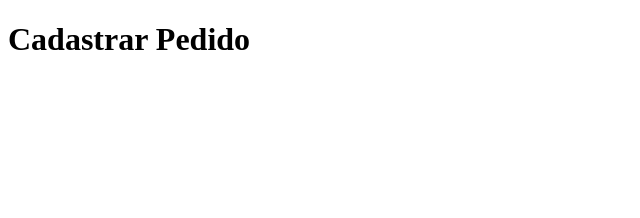
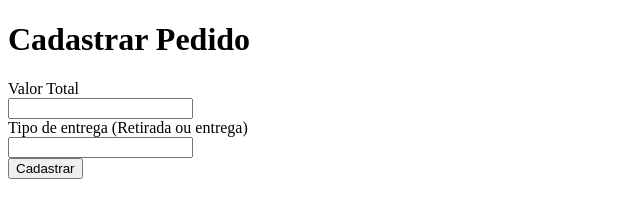
Before and after one commit to DiegoPlaninscheck/At_Node04, a website: page public/cadastrar_pedido/index.html in a window 1280 px wide. Shown: the whole page, without its empty margins (0-640 px from the left). Drawn offline with Linux system fonts and the light colour scheme.

Commit message:
feat: iniciando para cadastrar pedido

```diff
--- a/public/cadastrar_pedido/index.html
+++ b/public/cadastrar_pedido/index.html
@@ -1,12 +1,33 @@
 <!DOCTYPE html>
 <html lang="pt">
+
 <head>
   <meta charset="UTF-8" />
   <meta http-equiv="X-UA-Compatible" content="IE=edge" />
   <meta name="viewport" content="width=device-width, initial-scale=1.0" />
   <title>Cadastrar Pedido</title>
 </head>
+
 <body>
   <h1>Cadastrar Pedido</h1>
+
+  <form class="forms" action="/cadastrar_pedido" method="post">
+    <div class="inputLabels">
+      <div>
+        <label for="">Valor Total</label>
+      </div>
+      <input type="text" name="valorTotal" id="valorTotal" />
+    </div>
+    <div class="inputLabels">
+      <div>
+        <label for="">Tipo de entrega (Retirada ou entrega)</label>
+      </div>
+      <input type="text" name="retiradaEntrega" id="retiradaEntrega" />
+    </div>
+    <div class="divBotao">
+      <button type="submit">Cadastrar</button>
+    </div>
+  </form>
 </body>
+
 </html>
--- a/public/cadastrar_pedido/styles.css
+++ b/public/cadastrar_pedido/styles.css
@@ -0,0 +1,79 @@
+@import url("https://fonts.googleapis.com/css2?family=Poppins:ital,wght@0,300;0,500;0,700;1,300;1,500&display=swap");
+
+* {
+  padding: 0;
+  margin: 0;
+  box-sizing: border-box;
+  font-family: "Poppins", sans-serif;
+}
+
+body {
+  background-color: rgb(53, 53, 53);
+}
+
+h1 {
+  color: #ffffff;
+  font-weight: 500;
+  padding-left: 20px;
+}
+
+label {
+  color: #ffffff;
+  font-weight: 300;
+}
+
+.forms {
+  width: 100%;
+  min-height: 90vh;
+  height: auto;
+  display: flex;
+  justify-content: space-around;
+  align-items: center;
+  flex-direction: column;
+}
+
+.inputLabels {
+  width: auto;
+  min-height: 10%;
+  height: auto;
+  display: flex;
+  justify-content: center;
+  align-items: center;
+  flex-direction: column;
+}
+
+.inputLabels div {
+  width: 100%;
+}
+
+.inputLabels input {
+  width: auto;
+  min-height: 10%;
+  height: auto;
+  display: flex;
+  justify-content: center;
+  align-items: center;
+  padding: 2px;
+  outline: none;
+  border: none;
+  border-radius: 4px;
+}
+
+.divBotao {
+  width: 100%;
+  height: 100%;
+  display: flex;
+  justify-content: center;
+  align-items: center;
+  margin-top: 10px;
+}
+
+.divBotao button {
+  cursor: pointer;
+  width: auto;
+  min-width: 10%;
+  height: 100%;
+  border: none;
+  border-radius: 4px;
+  outline: none;
+}
```
Also changed, not shown: db.js (+3 -5 lines). Lines whose indentation alone changed are shown as unchanged.
